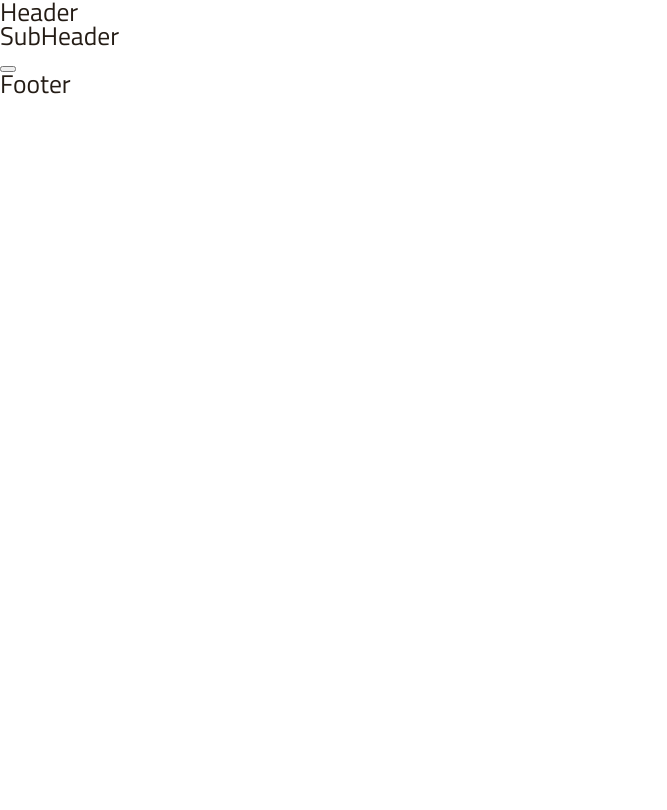
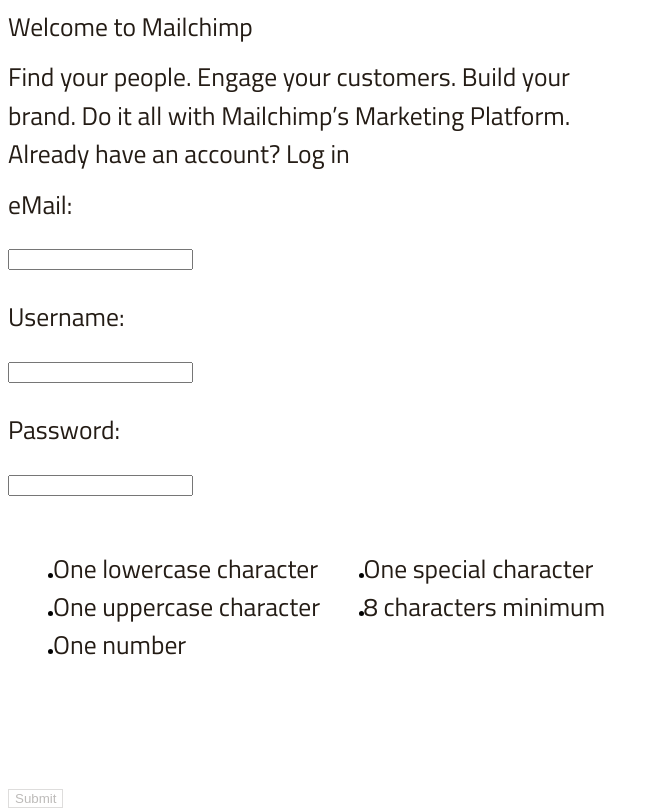
Before and after one commit to livechat/fun-with-flags, a React (Create React App) app: page / in a window 1280 px wide. Shown: the top 810 px of the page, without its empty margins (0-667 px from the left). Built offline with nearby package versions, Linux system fonts and the light colour scheme.

Commit message:
Release 1
Early access

```diff
--- a/src/App.css
+++ b/src/App.css
@@ -46,7 +46,17 @@
 ul,
 fieldset,
 form,
-label,
+label {
+  color: #241c15;
+  font-weight: 500;
+  display: block;
+  max-width: 635px;
+  padding-bottom: 12px;
+  -webkit-user-select: none;
+  -ms-user-select: none;
+  -moz-user-select: none;
+  user-select: none;
+}
 legend,
 textarea,
 table,
@@ -83,3 +93,31 @@
   font-size: 1.6rem;
   line-height: 1.5;
 }
+
+.reqList {
+  width: %;
+  height: 200px;
+-webkit-column-count: 2;
+   -moz-column-count: 2;
+        column-count: 2;
+}
+
+.reqList li {
+  display: inline-block;
+}
+
+.reqList li::before {
+  content:'';
+  height: 5px;
+  width: 5px;
+  background-color: rgb(0, 0, 0);
+  border-radius: 50%;
+  display: inline-block;
+}
+
+button {
+  pointer-events: none;
+    border: 1px solid #dedddc;
+    color: #bdbbb9;
+    background-color: transparent;
+}
--- a/src/App.js
+++ b/src/App.js
@@ -1,33 +1,122 @@
+import { useState } from 'react'
 import "./App.css";
 import "./form.css";
 
+function Header({ children }) {
+  return (<div>{children}</div>)
+}
+
+function Subheader({ children }) {
+  return (<div>{children}</div>)
+}
+
+function Footer({ children }) {
+  return (<div>{children}</div>)
+}
+
+function Button({ type, label, disabled }) {
+  return (<button disabled={disabled} type={type}>{label}</button>)
+}
+
+
+
+function Field({ type, label, htmlFor, value, onChange }) {
+  return (
+    <div>
+      <label htmlFor={htmlFor}>{label}:</label>
+      <input id={htmlFor} type={type} value={value} onChange={onChange} />
+    </div>
+  )
+}
+
+const listaCopy = ['One lowercase character', 'One uppercase character', 'One number', 'One special character', '8 characters minimum']
+const PasswordRequirements = () => {
+  return (
+    <ul class='reqList'>
+      {listaCopy.map(copy => (
+        <li>{copy}</li>
+      ))}
+    </ul>
+  )
+}
+
 function App() {
+  const [email, setEmail] = useState('')
+  const [userName, setUsername] = useState('')
+  const [password, setPassword] = useState('')
+  const [emailError, emailSetError] = useState(null)
+  const [usernameError, usernameSetError] = useState(null)
+  const [passwordError, passwordSetError] = useState(null)
+
+  const handleEmailChange = (e) => {
+    const email = e.target.value
+    const containsAt = email.includes('@')
+    emailSetError(containsAt ? null : 'Email is not vaild')
+    console.log(containsAt)
+    setEmail(email)
+  }
+
+  const handleUsernameChange = (e) => {
+    const userName = e.target.value
+    const isLowerCase = userName === userName.toLowerCase()
+    usernameSetError(isLowerCase ? null : 'Username must be lower case')
+    console.log(isLowerCase)
+    setUsername(userName)
+  }
+
+  const handlePasswordChange = (e) => {
+    const password = e.target.value
+    var regex = /^(?=.*\d)(?=.*[!@#$%^&*])(?=.*[a-z])(?=.*[A-Z]).{8,}$/;
+    const passwordValidator = regex.test(password)
+    passwordSetError(passwordValidator ? null : 'Field is required and has 1 lowercase, 1 uppercase, 1 number, 1 special character, 8 characters minium')
+    console.log(passwordValidator)
+    setPassword(password)
+  }
+
+
+  function handleSubmit(event) {
+    event.preventDefault()
+    alert('Form submitted');
+  }
+
   return (
     <div className="App">
-      {/* Header component */}
-      <div>Header</div>
+      <Header>Welcome to Mailchimp</Header>
 
-      {/* SubHeader component */}
-      <div>SubHeader</div>
+      <Subheader>Find your people. Engage your customers. Build your brand. Do it all with Mailchimp’s Marketing Platform. Already have an account? Log in</Subheader>
 
-      <form>
-        {/* Field component */}
-        <div></div>
 
-        {/* Field component */}
-        <div></div>
+      <form onSubmit={handleSubmit}>
 
-        {/* Field component */}
-        <div></div>
+        <Field type="text" label="eMail" value={email} onChange={handleEmailChange} htmlFor="eMailInput" />
 
-        {/* Button component */}
-        <button></button>
+        <div role="alert" style={{ color: 'red' }}>
+          {emailError}
+        </div>
+
+        <Field type="text" label="Username" value={userName} onChange={handleUsernameChange} htmlFor="usernameInput" />
+
+        <div role="alert" style={{ color: 'red' }}>
+          {usernameError}
+        </div>
+
+        <Field type="password" label="Password" value={password} onChange={handlePasswordChange} htmlFor="passwordInput" />
+
+        <div role="alert" style={{ color: 'red' }}>
+          {passwordError}
+        </div>
+
+        <PasswordRequirements />
+
+        <Button disabled={Boolean(emailError) || Boolean(usernameError) || Boolean(passwordError)} type="submit" label="Submit"></Button>
+
       </form>
 
-      {/* Footer component */}
-      <div>Footer</div>
+      <Footer>By clicking the "Sign Up" button, you are creating a Mailchimp account, and you agree to Mailchimp's Terms of Use and Privacy Policy.</Footer>
+
     </div>
-  );
+  )
 }
 
+
 export default App;
--- a/src/form.css
+++ b/src/form.css
@@ -0,0 +1,93 @@
+.bullet--gray {
+  color: #bdbbb9;
+}
+
+.bullet--black {
+  color: #1a0f05;
+}
+
+.bullet-list {
+  display: flex;
+  justify-content: space-between;
+  margin: 20px 0px 20px 5px;
+  padding: 0 15px;
+  font-weight: normal;
+  font-size: 1.2rem;
+  line-height: 1.5;
+}
+
+.button {
+  height: 50px;
+  margin: 0 30px 0 0;
+  flex-grow: 1;
+  font-weight: 500;
+  font-size: large;
+  background-color: white;
+  border-color: #bdbbb9;
+}
+
+.button-wrapper {
+  display: flex;
+  max-height: 54px;
+}
+
+.checkbox-wraper {
+  font-size: 1.1rem;
+  max-width: 70%;
+  padding-left: 35px;
+}
+
+.checkbox {
+  height: 25px;
+  width: 25px;
+  margin-right: 10px;
+}
+
+.error {
+  font-size: 1.2rem;
+  color: rgb(158, 11, 11);
+}
+
+.field {
+  display: flex;
+  flex-direction: column;
+  margin: 15px 0 15px 0;
+}
+
+.footer {
+  font-size: 1.1rem;
+  padding-top: 20px;
+}
+
+.header {
+  font-size: 4rem;
+  margin-bottom: 40px;
+}
+
+.input {
+  font-size: 1.5rem;
+  padding: 0.5rem;
+}
+
+.label {
+  padding-bottom: 5px;
+  font-size: 1.1rem;
+  font-weight: bold;
+}
+
+.link {
+  color: #007c89;
+}
+
+.link--nodecoration {
+  text-decoration: none;
+}
+
+.subheader {
+  margin-bottom: 30px;
+  font-size: 1.5rem;
+}
+
+.ul {
+  padding-right: 120px;
+}
```
Also changed, not shown: 2 other files (tests, documents, lock files or other folders).
